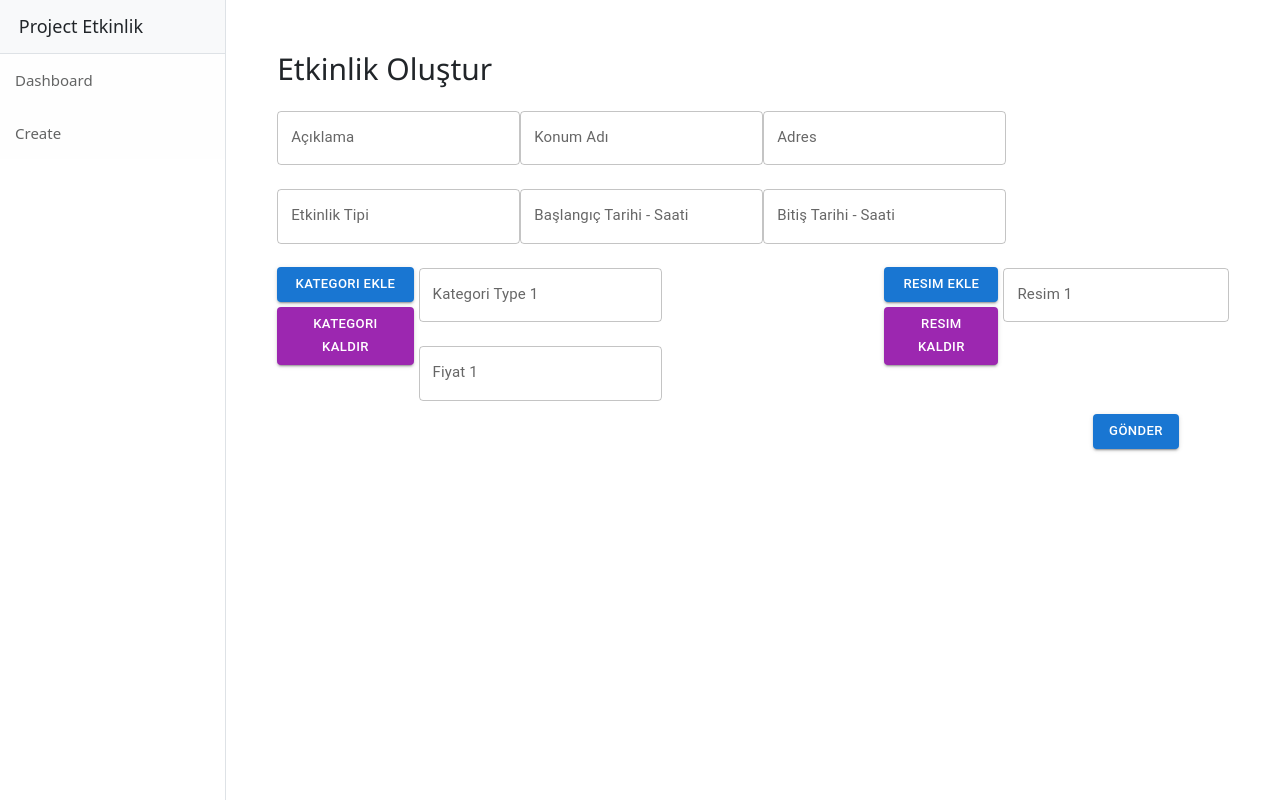
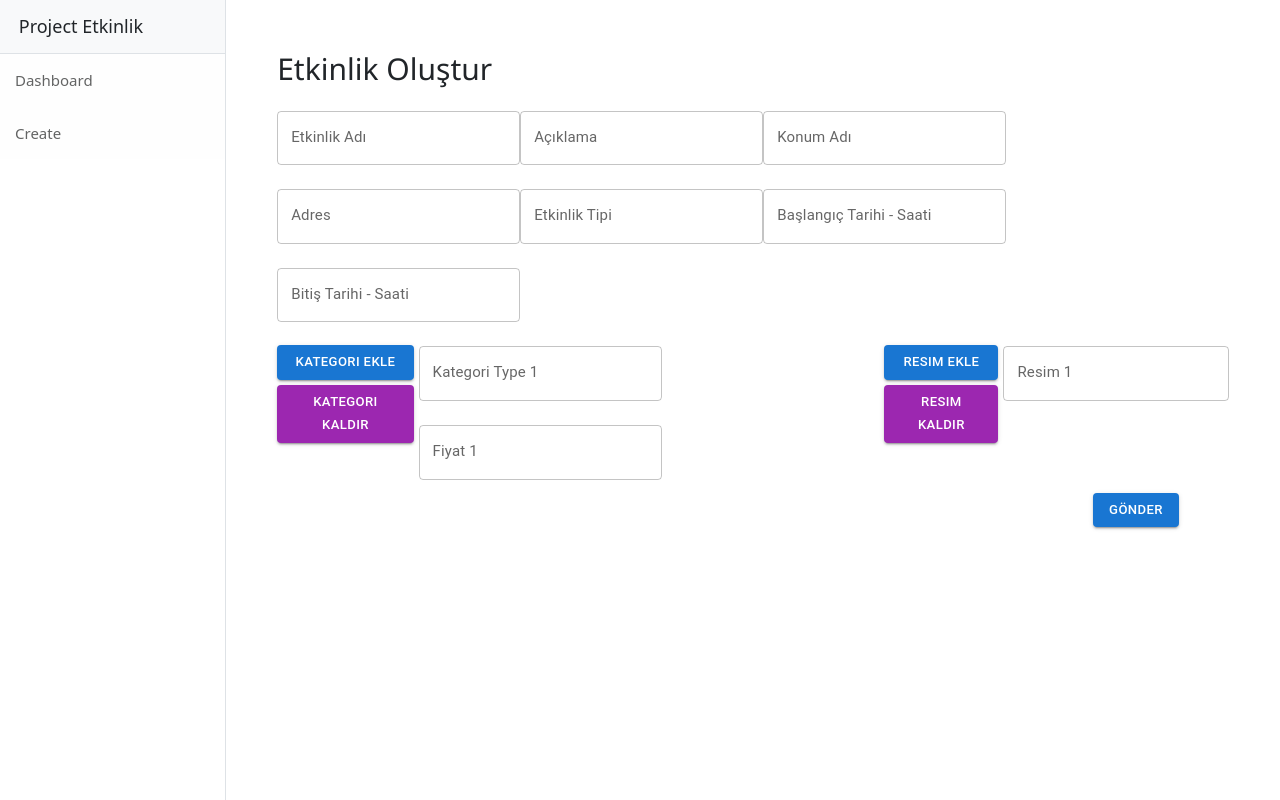
Before and after one commit to erdemburak/techcareer-project-etkinlik, a React (Create React App) app: page /admin/create in a window 1280 px wide. Built offline with nearby package versions, Linux system fonts and the light colour scheme; what react-swipeable-views-utils would draw is missing.

Commit message:
Etkinliklere etkinlikAd alanı eklendi

```diff
--- a/src/components/adminPanel/adminPages/AdminMainPage.jsx
+++ b/src/components/adminPanel/adminPages/AdminMainPage.jsx
@@ -52,6 +52,7 @@ function AdminMainPage() {
                 <table className='w3-table w3-striped w3-bordered w3-hoverable' style={{ maxWidth: 1100 }}>
                     <thead>
                         <tr>
+                            <th>Etkinlik Adı</th>
                             <th>Açıklama</th>
                             <th>Konum Adı</th>
                             <th>Adres</th>
@@ -63,6 +64,7 @@ function AdminMainPage() {
                     <tbody>
                         {etkinliklist && etkinliklist.map((event, index) => (
                             <tr key={index}>
+                                <td>{event.ad}</td>
                                 <td>{event.aciklama}</td>
                                 <td>{event.konumAdi}</td>
                                 <td>{event.adres}</td>
--- a/src/components/adminPanel/adminPages/CreateEtkinlik.jsx
+++ b/src/components/adminPanel/adminPages/CreateEtkinlik.jsx
@@ -10,6 +10,7 @@ function CreateEtkinlik() {
 
     const formik = useFormik({
         initialValues: {
+            ad: '',
             aciklama: '',
             konumAdi: '',
             adres: '',
@@ -85,6 +86,14 @@ function CreateEtkinlik() {
                 </div>
 
                 <form onSubmit={formik.handleSubmit}>
+                    <TextField
+                        id="ad"
+                        label="Etkinlik Adı"
+                        variant="outlined"
+                        onChange={formik.handleChange}
+                        value={formik.values.ad}
+                        margin="normal"
+                    />
                     <TextField
                         id="aciklama"
                         label="Açıklama"
```
